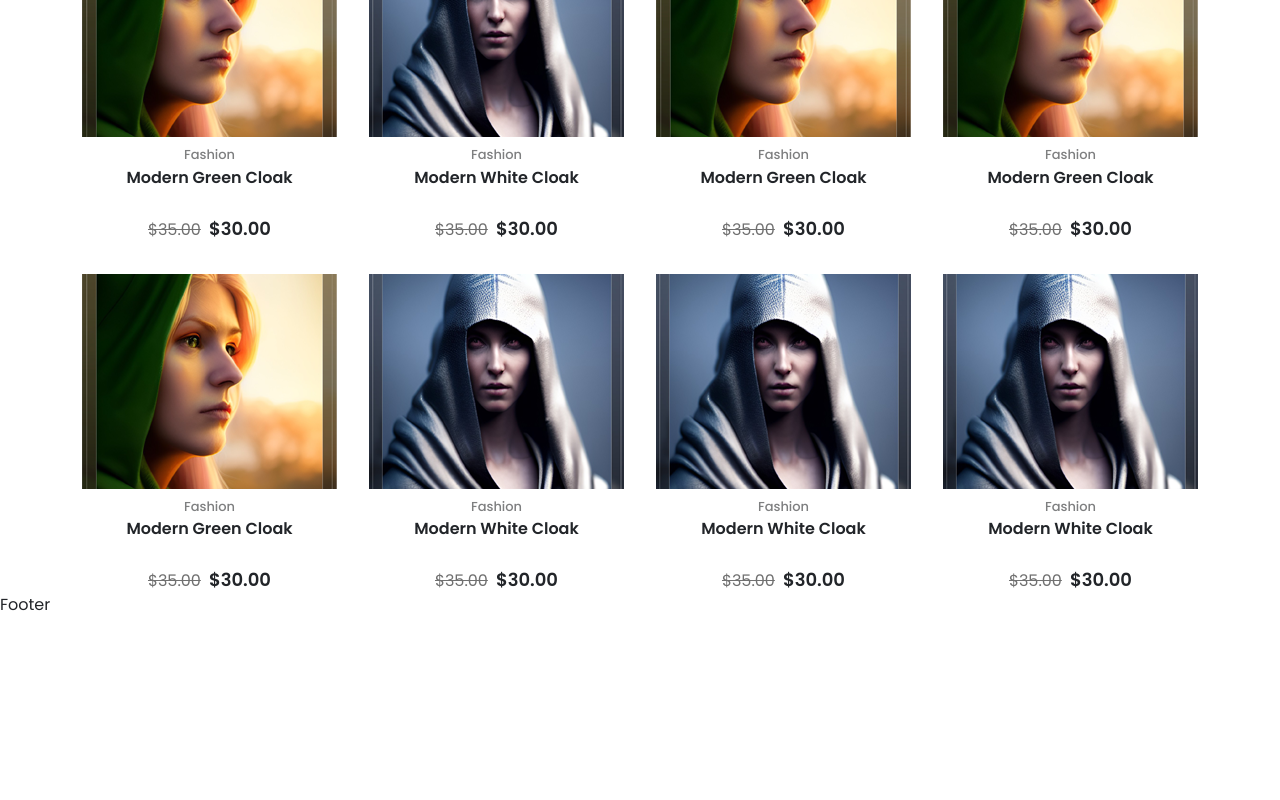
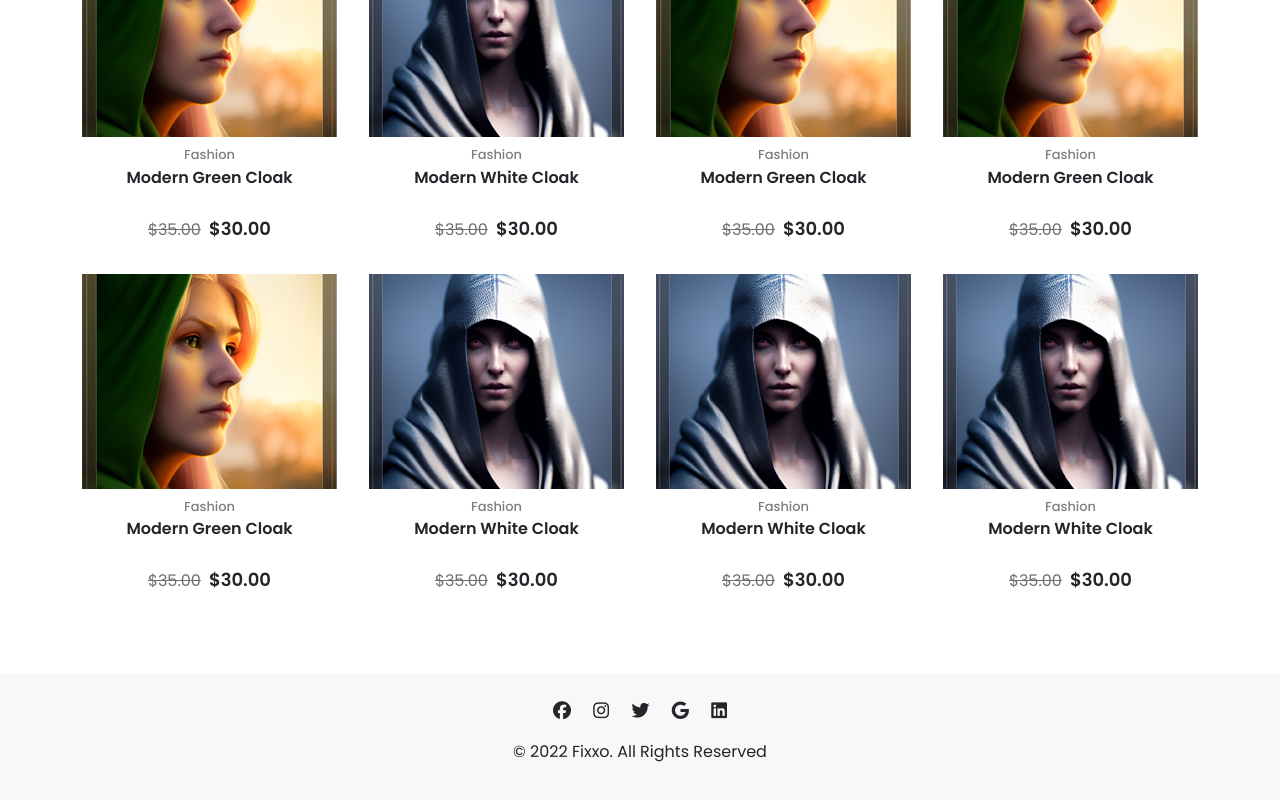
Before and after one commit to Demsity/assignment_react, a React (Create React App) app: page / in a window 1280 px wide. Shown: the part 206-1006 px from the top of the page. Built offline with nearby package versions, Linux system fonts and the light colour scheme; some icons are missing.

Commit message:
added footer section

```diff
--- a/src/Components/Footer/Footer.jsx
+++ b/src/Components/Footer/Footer.jsx
@@ -1,8 +1,22 @@
 import React from 'react'
+import { Link } from 'react-router-dom'
 
 function Footer() {
   return (
-    <div>Footer</div>
+    <section className='__footer'>
+      <div className='container __footer-container'>
+        <div className='__footer-links'>
+          <a target='_blank' href="https://www.facebook.com"><i class="fa-brands fa-facebook"></i></a>
+          <a target='_blank' href="https://www.instagram.com"><i class="fa-brands fa-instagram"></i></a>
+          <a target='_blank' href="https://www.twitter.com"><i class="fa-brands fa-twitter"></i></a>
+          <a target='_blank' href="https://www.google.com"><i class="fa-brands fa-google"></i></a>
+          <a target='_blank' href="https://www.linkedin.com"><i class="fa-brands fa-linkedin"></i></a>
+        </div>
+        <div className='__footer-text'>
+          <p>© 2022 Fixxo. All Rights Reserved</p>
+        </div>
+      </div>
+    </section>
   )
 }
 
--- a/src/Components/Footer/_footer.scss
+++ b/src/Components/Footer/_footer.scss
@@ -0,0 +1,21 @@
+.__footer {
+    background-color: $color-white-3;
+    margin-top: 5rem;
+
+    .__footer-container {
+        flex-direction: column;
+        padding: 1.5rem;
+    }
+
+    .__footer-links {
+
+        a {
+            margin: .7rem;
+            font-size: $font-size-18;
+        }
+    }
+
+    .__footer-text {
+        margin-top: 1rem;
+    }
+}
--- a/src/SCSS/styles.scss
+++ b/src/SCSS/styles.scss
@@ -7,6 +7,7 @@
 @import '../Components/Breadcrumbs/breadcrumbs';
 @import '../Components/Map/map';
 @import '../Components/ContactForm/contact-form';
+@import '../Components/Footer/footer';
 
 @import '../Components/Navbar/navbar';
 @import '../Components/Showcase/showcase';
```
Also changed, not shown: src/CSS/styles.min.css, 1 other file (tests, documents, lock files or other folders).
